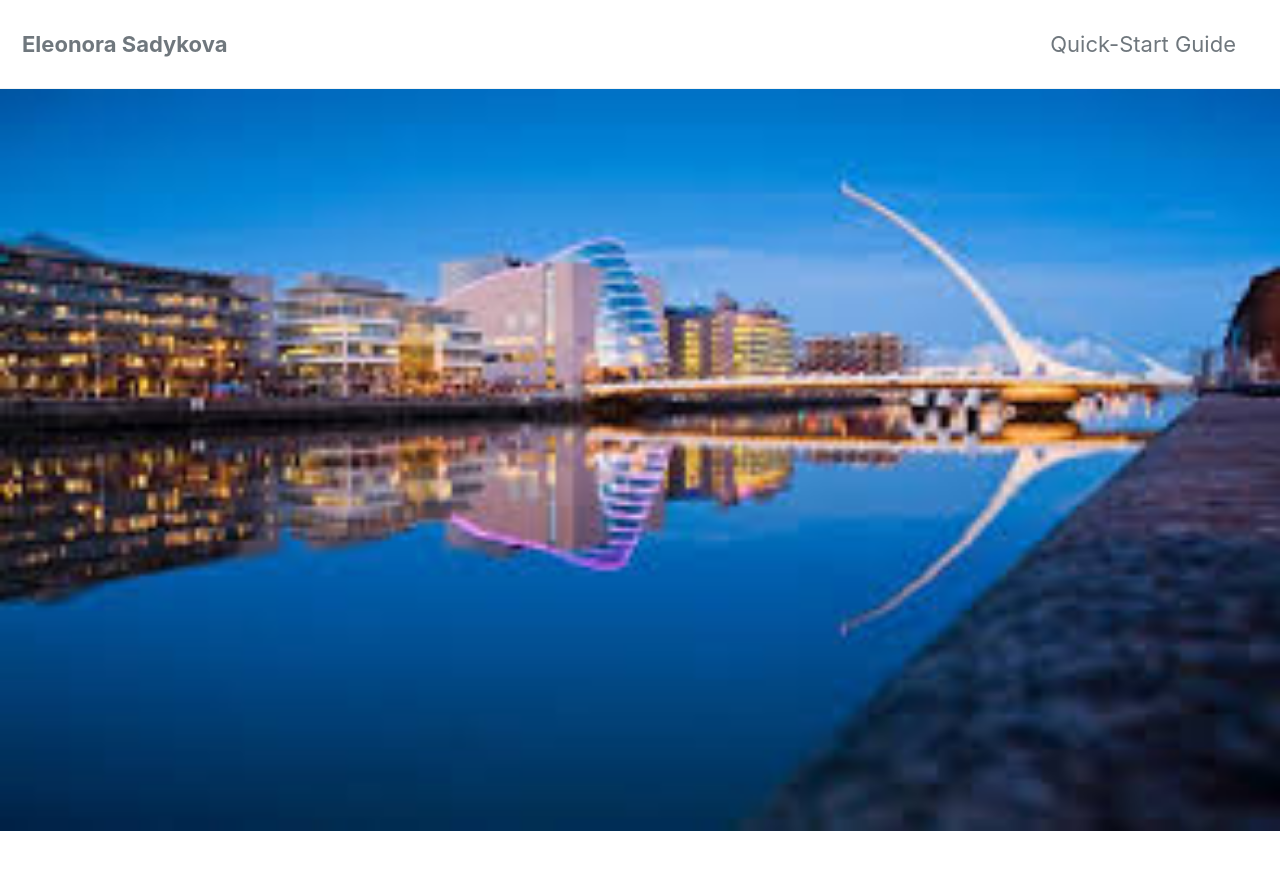
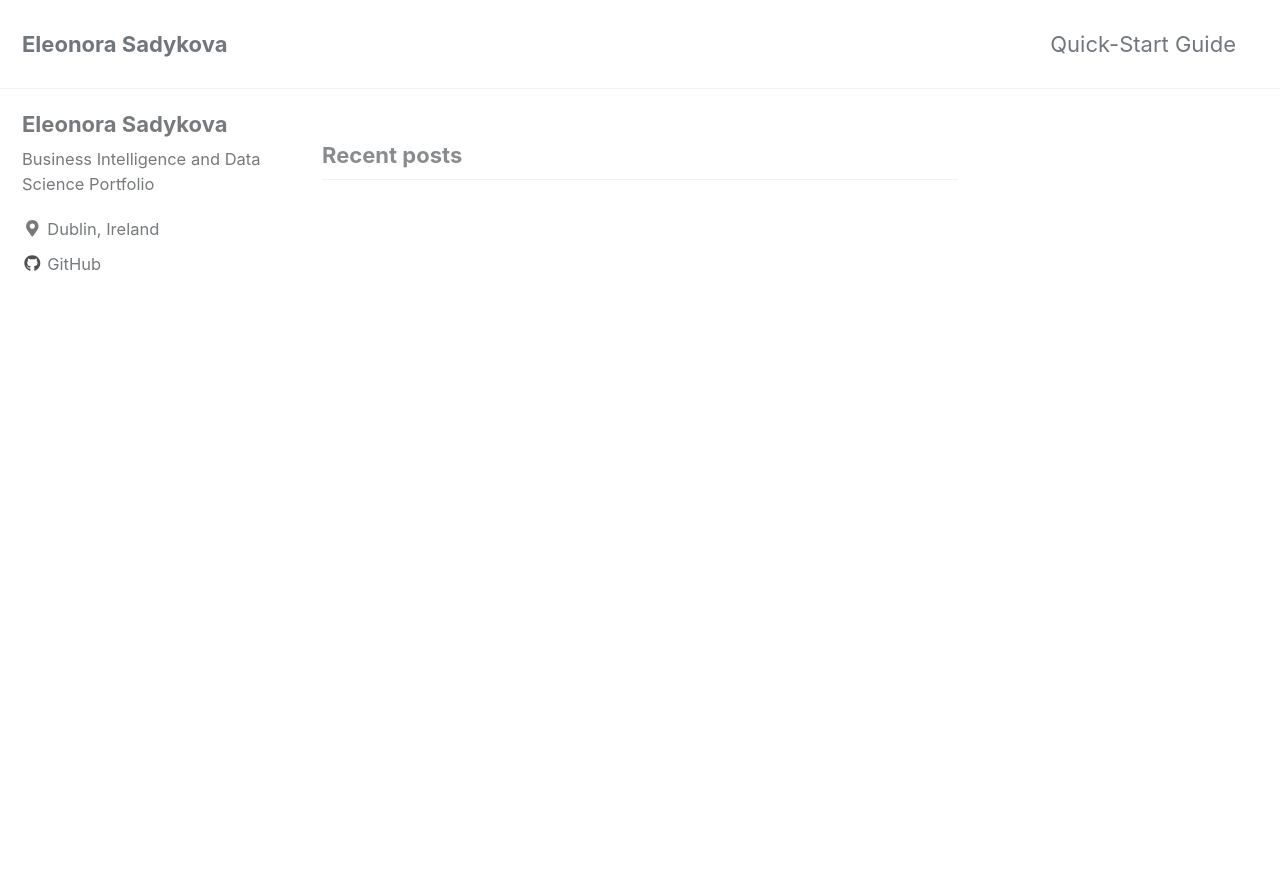
Before and after one commit to elenlang/elenlang.github.io, a Jekyll site: the page built from index.html, in a window 1280 px wide and 900 px high. Shown: the top 870 px of the window. Built offline with Jekyll 4.4.1, drawn with Linux system fonts in a browser that asks for light colours; cached includes are drawn as plain includes; nearby versions of some CDN libraries; the list of posts is cut into pages by our own code.

Commit message:
change content

```diff
--- a/index.html
+++ b/index.html
@@ -1,6 +1,4 @@
 ---
 layout: home
 author_profile: true
-header:
- image: "/images/dublin.jpg"
 ---
```
